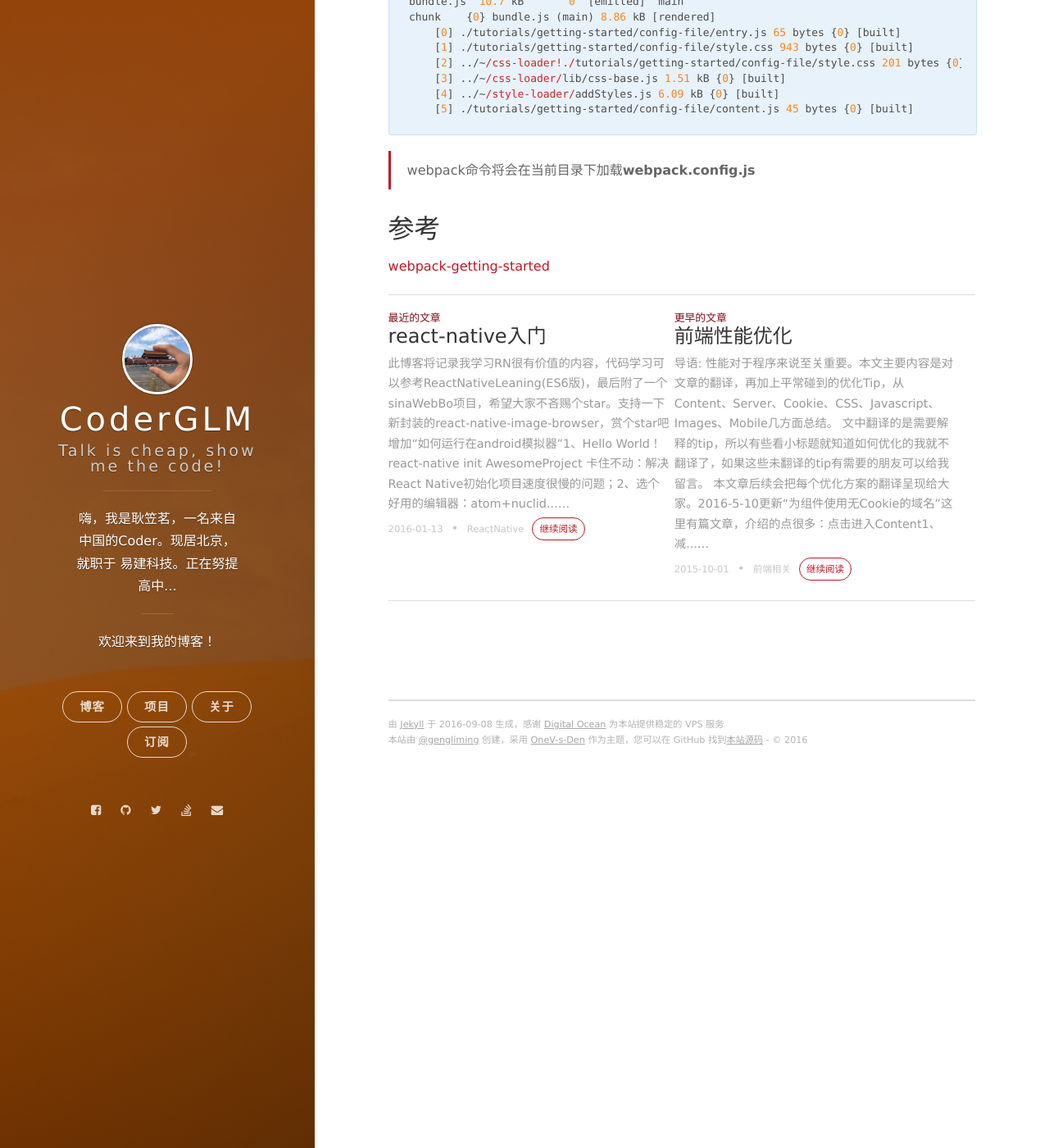
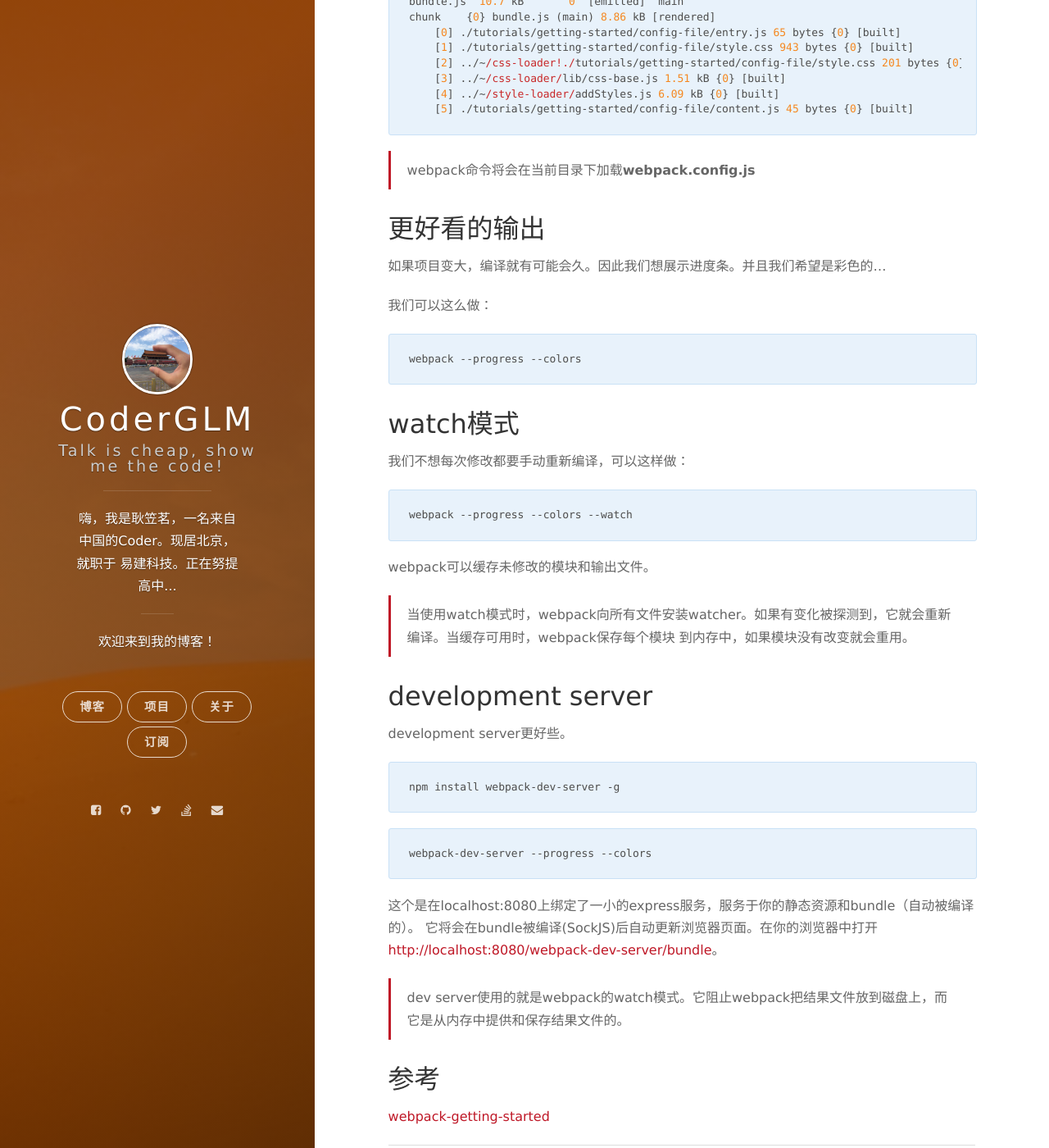
Before and after one commit to CoderLim/jekyll-based-blog, a Jekyll site: the page built from _posts/2016-01-01-webpack-getting-started-tutorial.markdown, in a window 1280 px wide and 1400 px high, scrolled down 4064 px. Shown: the whole window at 82% size. Built offline with Jekyll 4.4.1, drawn with Linux system fonts in a browser that asks for light colours; nearby versions of some CDN libraries; comment, search, counter and statistics services are not loaded.

Commit message:
update 2016-01-01-webpack-getting-started-tutorial.markdown

````diff
--- a/_posts/2016-01-01-webpack-getting-started-tutorial.markdown
+++ b/_posts/2016-01-01-webpack-getting-started-tutorial.markdown
@@ -186,6 +186,46 @@ chunk    {0} bundle.js (main) 8.86 kB [rendered]
 ```
 > webpack命令将会在当前目录下加载**webpack.config.js**
 
+## 更好看的输出
+
+如果项目变大，编译就有可能会久。因此我们想展示进度条。并且我们希望是彩色的...
+
+我们可以这么做：
+
+```
+webpack --progress --colors
+```
+
+## watch模式
+
+我们不想每次修改都要手动重新编译，可以这样做：
+
+```
+webpack --progress --colors --watch
+```
+
+webpack可以缓存未修改的模块和输出文件。
+
+> 当使用watch模式时，webpack向所有文件安装watcher。如果有变化被探测到，它就会重新编译。当缓存可用时，webpack保存每个模块
+> 到内存中，如果模块没有改变就会重用。
+
+## development server
+
+development server更好些。
+
+```
+npm install webpack-dev-server -g
+```
+
+```
+webpack-dev-server --progress --colors
+```
+
+这个是在localhost:8080上绑定了一小的express服务，服务于你的静态资源和bundle（自动被编译的）。
+它将会在bundle被编译(SockJS)后自动更新浏览器页面。在你的浏览器中打开[http://localhost:8080/webpack-dev-server/bundle]()。
+
+> dev server使用的就是webpack的watch模式。它阻止webpack把结果文件放到磁盘上，而它是从内存中提供和保存结果文件的。
+
 ## 参考
 
 [webpack-getting-started](https://webpack.github.io/docs/tutorials/getting-started/)
````
